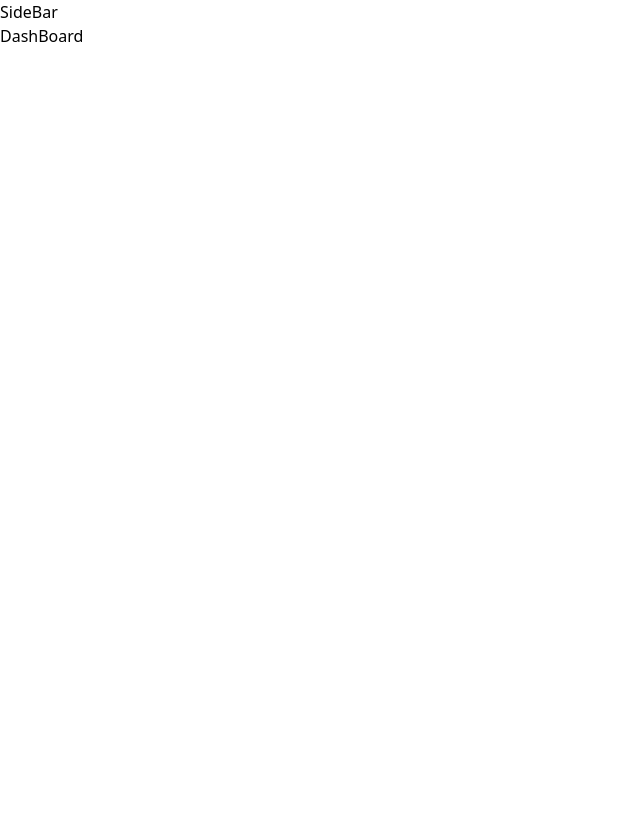
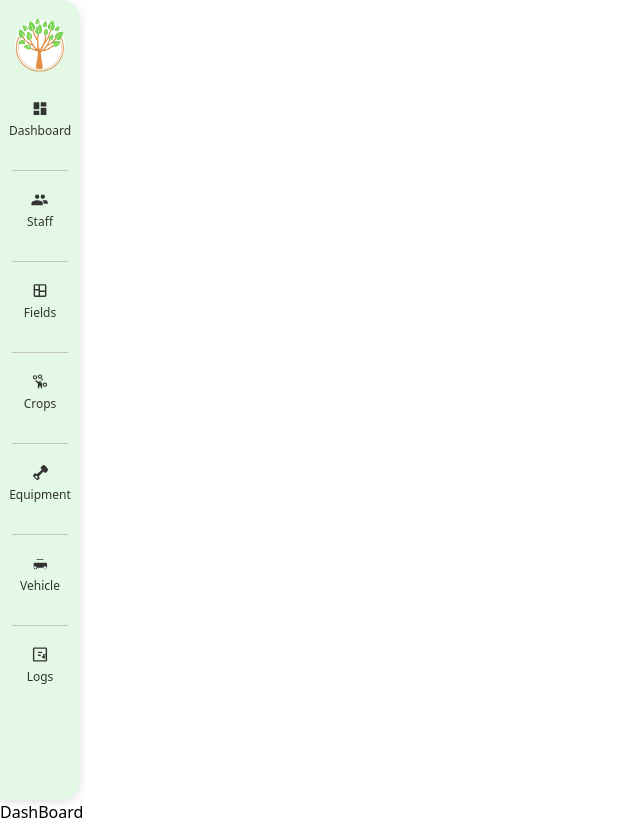
Before and after one commit to Amodhx/Green_shadow_front_end_react, a React (Vite) app: page /dashboard in a window 1280 px wide. Shown: the whole page, without its empty margins (0-640 px from the left). Before the commit the page ends 800 px from the top, so only its background shows below. Built offline with nearby package versions, Linux system fonts and the light colour scheme.

Commit message:
created sidebar

```diff
--- a/src/components/RootLayout.tsx
+++ b/src/components/RootLayout.tsx
@@ -4,6 +4,9 @@ import {Outlet} from "react-router";
 function RootLayout(){
     return(
         <>
+            <div>
+
+            </div>
             <Sidebar></Sidebar>
             <Outlet></Outlet>
         </>
--- a/src/components/Sidebar.tsx
+++ b/src/components/Sidebar.tsx
@@ -1,8 +1,92 @@
+import '../css/Sidebar.css'
+import greenShadowLogo from '../assets/Green-shadow-logo.png';
+
 function Sidebar(){
     return(
         <>
-            <h1>SideBar</h1>
+            <div className="sidebar">
+
+                <div className="logo">
+                    <img src={greenShadowLogo} alt="Logo"/>
+                </div>
+
+                <button id="dashBoardBtn"
+                        className="sidebar-btn">
+                    <svg xmlns="http://www.w3.org/2000/svg" fill="currentColor" className="w-6 h-6" viewBox="0 0 24 24">
+                        <path d="M3 13h8V3H3v10zm0 8h8v-6H3v6zm10 0h8v-10h-8v10zM13 3v6h8V3h-8z"/>
+                    </svg>
+                    <span>Dashboard</span>
+                </button>
+
+                <div className="separator"></div>
+
+                <button id="staffBtn"
+                        className="sidebar-btn">
+                    <svg xmlns="http://www.w3.org/2000/svg" fill="currentColor" className="w-6 h-6" viewBox="0 0 24 24">
+                        <path
+                            d="M16 11c1.66 0 3-1.34 3-3s-1.34-3-3-3-3 1.34-3 3 1.34 3 3 3zm-8 0c1.66 0 3-1.34 3-3S9.66 5 8 5 5 6.34 5 8s1.34 3 3 3zm0 2c-2.67 0-8 1.34-8 4v3h16v-3c0-2.66-5.33-4-8-4zm8 0c-.29 0-.62.02-.97.05 1.16.84 1.97 1.96 1.97 3.45v1.5h6v-1.5c0-1.49-.81-2.61-1.97-3.45-.35-.03-.68-.05-.97-.05z"/>
+                    </svg>
+                    <span>Staff</span>
+                </button>
+
+                <div className="separator"></div>
+
+                <button id="fieldBtn"
+                        className="sidebar-btn">
+                    <svg xmlns="http://www.w3.org/2000/svg" fill="currentColor" className="w-6 h-6" viewBox="0 0 24 24">
+                        <path
+                            d="M19 3H5c-1.1 0-2 .9-2 2v14c0 1.1.9 2 2 2h14c1.1 0 2-.9 2-2V5c0-1.1-.9-2-2-2zm0 16h-7v-5h7v5zm0-7h-7V5h7v7zm-9 7H5v-7h5v7zm0-9H5V5h5v5z"/>
+                    </svg>
+                    <span>Fields</span>
+                </button>
+
+                <div className="separator"></div>
+
+                <button id="cropBtn"
+                        className="sidebar-btn">
+                    <svg xmlns="http://www.w3.org/2000/svg" fill="currentColor" className="w-6 h-6" viewBox="0 0 24 24">
+                        <path
+                            d="M12 2C10.34 2 9 3.34 9 5c0 1.66 1.34 3 3 3s3-1.34 3-3c0-1.66-1.34-3-3-3zm0 4.5C11.17 6.5 10.5 5.83 10.5 5S11.17 3.5 12 3.5 13.5 4.17 13.5 5 12.83 6.5 12 6.5zm7 7c-1.66 0-3 1.34-3 3 0 1.66 1.34 3 3 3s3-1.34 3-3c0-1.66-1.34-3-3-3zm0 4.5c-.83 0-1.5-.67-1.5-1.5s.67-1.5 1.5-1.5 1.5.67 1.5 1.5-.67 1.5-1.5 1.5zM5 9c1.66 0 3-1.34 3-3S6.66 3 5 3 2 4.34 2 6s1.34 3 3 3zm0-4.5C5.83 4.5 6.5 5.17 6.5 6S5.83 7.5 5 7.5 3.5 6.83 3.5 6 4.17 4.5 5 4.5zm6 9H9v8h2v-3h2v3h2v-8h-2zm3.3-2.8L9.5 12.7 6.7 10 5.3 11.4 9.5 15.7l7-7L14.3 6.7z"/>
+                    </svg>
+                    <span>Crops</span>
+                </button>
+
+                <div className="separator"></div>
+
+                <button id="equipmentBtn"
+                        className="sidebar-btn">
+                    <svg xmlns="http://www.w3.org/2000/svg" fill="currentColor" className="w-6 h-6" viewBox="0 0 24 24">
+                        <path
+                            d="M19.36 2.64a3 3 0 00-4.24 0l-1.54 1.54c-.37.37-.58.87-.58 1.41s.21 1.04.58 1.41l1.18 1.18L7.4 14.53l-1.06-1.06c-.28-.28-.67-.44-1.06-.44s-.78.16-1.06.44L2.64 15.53a1.5 1.5 0 000 2.12l4.71 4.71a1.5 1.5 0 002.12 0l1.59-1.59c.28-.28.44-.67.44-1.06s-.16-.78-.44-1.06l-1.06-1.06 6.85-6.85 1.18 1.18c.37.37.87.58 1.41.58s1.04-.21 1.41-.58l1.54-1.54a3 3 0 000-4.24L19.36 2.64zM4.82 17.77L6.53 16.06l2.83 2.83-1.71 1.71-2.83-2.83z"/>
+                    </svg>
+                    <span>Equipment</span>
+                </button>
+
+                <div className="separator"></div>
+
+                <button id="vehicleBtn"
+                        className="sidebar-btn">
+                    <svg xmlns="http://www.w3.org/2000/svg" fill="currentColor" className="w-6 h-6" viewBox="0 0 24 24">
+                        <path
+                            d="M5 16c-1.1 0-2 .9-2 2s.9 2 2 2 2-.9 2-2-.9-2-2-2zm14 0c-1.1 0-2 .9-2 2s.9 2 2 2 2-.9 2-2-.9-2-2-2zM7 11V7c0-.55.45-1 1-1h8c.55 0 1 .45 1 1v4h3c1.1 0 2 .9 2 2v4c0 .55-.45 1-1 1h-1v1c0 .55-.45 1-1 1h-1c-.55 0-1-.45-1-1v-1H8v1c0 .55-.45 1-1 1H6c-.55 0-1-.45-1-1v-1H4c-.55 0-1-.45-1-1v-4c0-1.1.9-2 2-2h3zm10 0V7H7v4h10z"/>
+                    </svg>
+                    <span>Vehicle</span>
+                </button>
+
+                <div className="separator"></div>
+
+                <button id="logsBtn"
+                        className="sidebar-btn">
+                    <svg xmlns="http://www.w3.org/2000/svg" fill="currentColor" className="w-6 h-6" viewBox="0 0 24 24">
+                        <path
+                            d="M4 2h16c1.1 0 2 .9 2 2v16c0 1.1-.9 2-2 2H4c-1.1 0-2-.9-2-2V4c0-1.1.9-2 2-2zm0 18h16V4H4v16zm11-12h-6v2h6V8zm-6 4h4v2h-4v-2zm10.5 1H18v-1.5h-2V13h2v1.5h1.5v2H18V18h-1.5v-1.5h-2v-2h2V13h1.5v-1.5h2v2z"/>
+                    </svg>
+                    <span>Logs</span>
+                </button>
+            </div>
+
         </>
     )
 }
+
 export default Sidebar;
--- /dev/null
+++ b/src/css/Sidebar.css
@@ -0,0 +1,64 @@
+.sidebar{
+    width: 80px;
+    background-color: #E3F9E5;
+    height: 100vh;
+    display: flex;
+    flex-direction: column;
+    align-items: center;
+    padding-top: 20px;
+    overflow: hidden;
+    border-radius: 0px 20px 20px 0px;
+    box-shadow: rgba(99, 99, 99, 0.2) 0px 2px 8px 0px;
+    position: relative;
+}
+
+.logo {
+    width: 50px;
+    height: 50px;
+    margin-bottom: 20px;
+    background-color: #fff;
+    border-radius: 50%;
+    display: flex;
+    align-items: center;
+    justify-content: center;
+}
+
+.sidebar-btn {
+    width: 60px;
+    height: 60px;
+    background-color: #E3F9E5;
+    color: #333;
+    border: none;
+    display: flex;
+    flex-direction: column;
+    align-items: center;
+    justify-content: center;
+    font-size: 12px;
+    text-align: center;
+    padding: 10px 0;
+    cursor: pointer;
+    margin-bottom: 10px;
+    border-radius: 8px;
+}
+
+.sidebar-btn.active {
+    background-color: #2ECC71;
+    color: white;
+}
+.sidebar-btn:hover{
+    background-color: #2ECC71;
+    color: white;
+}
+
+.sidebar-btn svg {
+    width: 24px;
+    height: 24px;
+    margin-bottom: 5px;
+}
+
+.separator {
+    width: 70%;
+    height: 1px;
+    background-color: #c4c4c4;
+    margin: 10px 0;
+}
```
